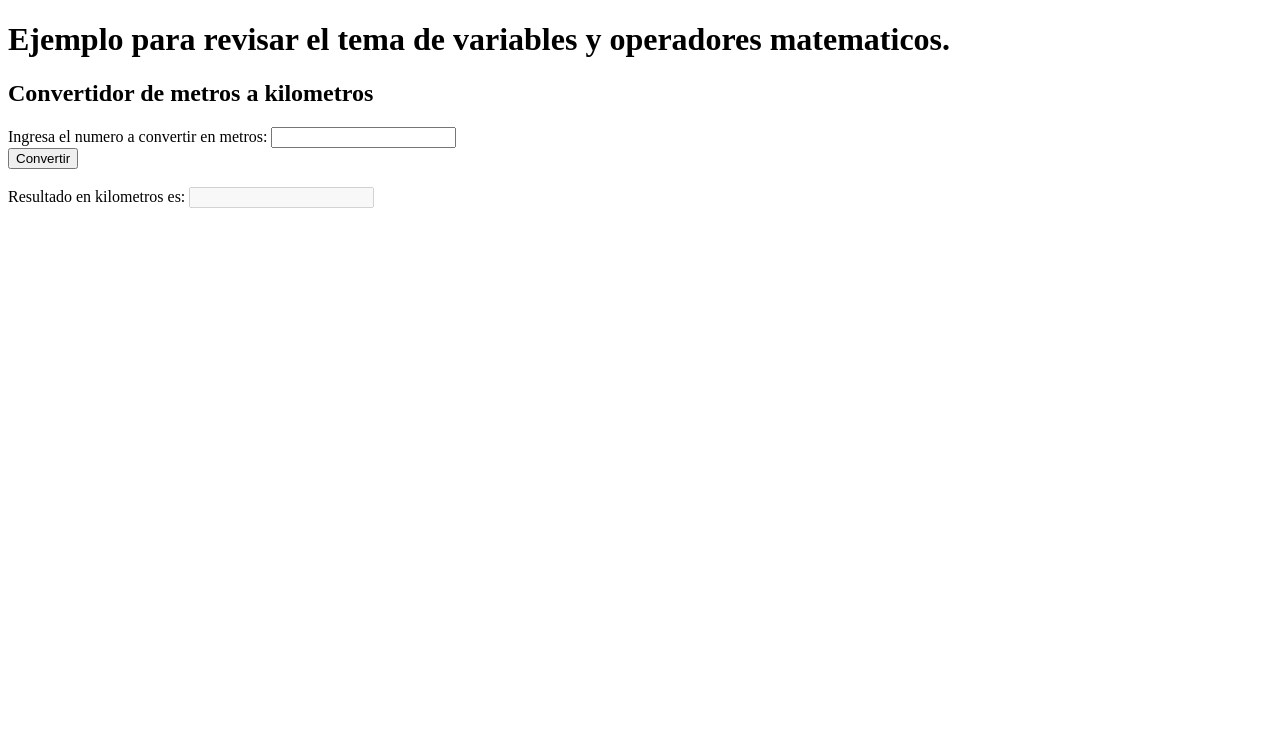
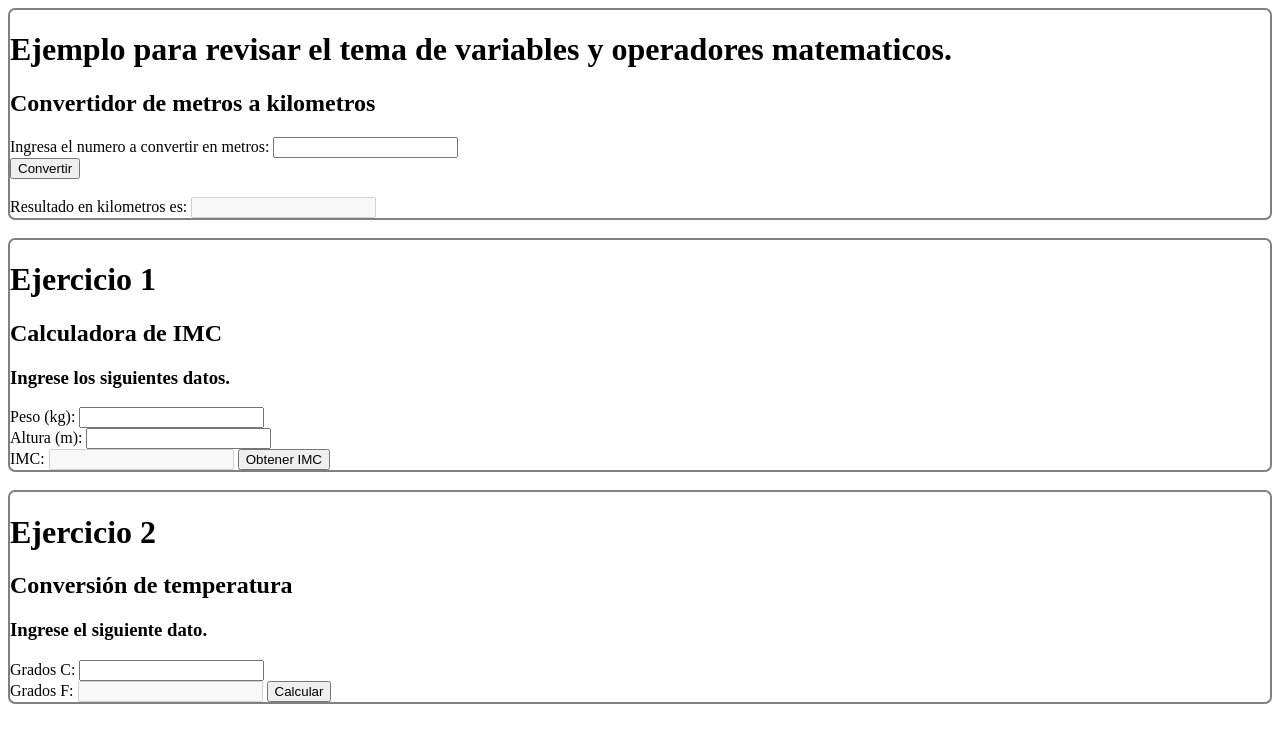
Before and after one commit to JonathanNao007/CursoGitJavaScript, a plain HTML site: page Practica_Sep_22/index.html in a window 1280 px wide. Drawn offline with Linux system fonts and the light colour scheme.

Commit message:
Avance en ejercicios de javascript 1 y 2

```diff
--- a/Practica_Sep_22/codigo.js
+++ b/Practica_Sep_22/codigo.js
@@ -11,3 +11,27 @@ function covertMetersToKm(){
     console.log(kilometros);
     document.getElementById('cajaKilometros').value = kilometros;
 }
+
+function calculaIMC(){
+     var valorPeso = document.getElementById('inPeso').value;
+     var valorAltura = document.getElementById('inAltura').value;
+     if((valorPeso == null || valorPeso == '') && (valorAltura == null || valorAltura == '')){
+        alert('Debes ingresar un valor para peso y altura!');
+        return;
+     }
+     var peso = parseFloat(valorPeso);
+     var altura = parseFloat(valorAltura);
+     var imc = peso / (altura**2);
+     document.getElementById('outIMC').value = imc;
+}
+
+function calculaGradosF(){
+    var valorC = document.getElementById('inCentigrados').value;
+     if(valorC == null || valorC == ''){
+        alert('Debes ingresar un valor para grados centigrados!');
+        return;
+     }
+     var centigrados = parseFloat(valorC);
+     var cc = (centigrados*9/5) + 32;
+     document.getElementById('outGF').value = cc;
+}
--- a/Practica_Sep_22/index.html
+++ b/Practica_Sep_22/index.html
@@ -2,9 +2,11 @@
 <html>
     <head>
         <script src="codigo.js"></script>
+        <link rel="stylesheet" href="style.css" type="text/css"></link>
         <title>Convertidor de metros a kilometros</title>
     </head>
     <body>
+        <div class="seccionEjercicio">
             <h1>Ejemplo para revisar el tema de variables y operadores matematicos.</h1>
             <h2>Convertidor de metros a kilometros</h2>
             <label for="cajaMetros">Ingresa el numero a convertir en metros:</label>
@@ -15,5 +17,34 @@
             <br/>
             <label for="cajaKilometros">Resultado en kilometros es:</label>
             <input type="text" id="cajaKilometros" disabled>
+        </div>
+        <br/>
+        <div class="seccionEjercicio">
+            <h1>Ejercicio 1</h1>
+            <h2>Calculadora de IMC</h2>
+            <h3>Ingrese los siguientes datos.</h3>
+            <label for="inPeso">Peso (kg):</label>
+            <input type="text" id="inPeso">
+            <br/>
+            <label for="inAltura">Altura (m):</label>
+            <input type="text" id="inAltura">
+            <br/>
+            <label for="outIMC">IMC:</label>
+            <input type="text" id="outIMC" disabled>
+            <button class="form-control" onclick="calculaIMC()">Obtener IMC</button>
+        </div>
+        <br/>
+        <div class="seccionEjercicio">
+            <h1>Ejercicio 2</h1>
+            <h2>Conversión de temperatura</h2>
+            <h3>Ingrese el siguiente dato.</h3>
+            <label for="inCentigrados">Grados C:</label>
+            <input type="text" id="inCentigrados">
+            <br/>
+            <label for="outFahrenheit">Grados F:</label>
+            <input type="text" id="outGF" disabled>
+            <button class="form-control" onclick="calculaGradosF()">Calcular</button>
+        </div>
+        <br/>
     </body>
 </html>
--- /dev/null
+++ b/Practica_Sep_22/style.css
@@ -0,0 +1,4 @@
+.seccionEjercicio {
+    border: 2px solid gray;
+    border-radius: 7px;
+}
```
Lines whose indentation alone changed are shown as unchanged.
